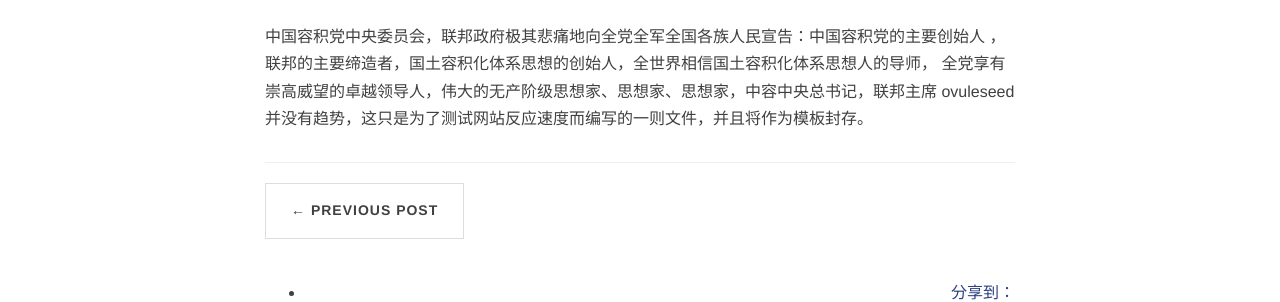
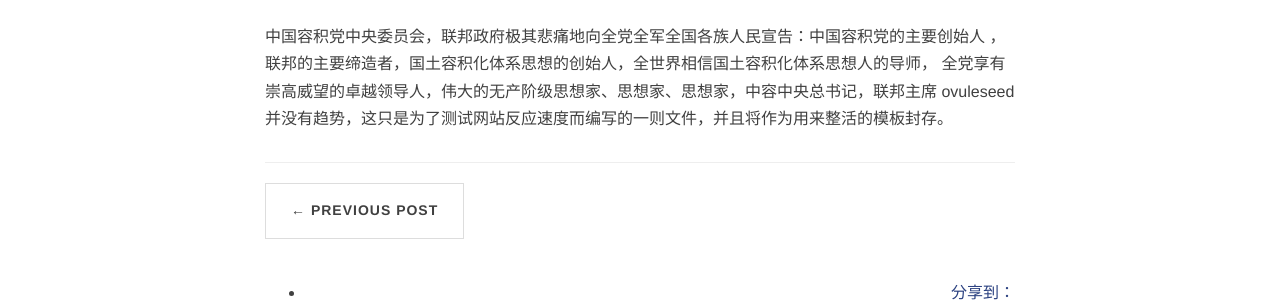
Before and after one commit to ovule-seed/ovule-seed.github.io, a Jekyll site: the page built from _posts/2023-02-01-a1.md, in a window 1280 px wide. Shown: the part 516-818 px from the top of the page. Built offline with Jekyll 4.4.1, drawn with Linux system fonts in a browser that asks for light colours; nearby versions of some CDN libraries; comment, search, counter and statistics services are not loaded.

Commit message:
Update 2023-02-01-a1.md

```diff
--- a/_posts/2023-02-01-a1.md
+++ b/_posts/2023-02-01-a1.md
@@ -8,4 +8,4 @@ description:
 ---
 
 中国容积党中央委员会，联邦政府极其悲痛地向全党全军全国各族人民宣告：中国容积党的主要创始人 ，联邦的主要缔造者，国土容积化体系思想的创始人，全世界相信国土容积化体系思想人的导师，
-全党享有崇高威望的卓越领导人，伟大的无产阶级思想家、思想家、思想家，中容中央总书记，联邦主席 ovuleseed 并没有趋势，这只是为了测试网站反应速度而编写的一则文件，并且将作为模板封存。
+全党享有崇高威望的卓越领导人，伟大的无产阶级思想家、思想家、思想家，中容中央总书记，联邦主席 ovuleseed 并没有趋势，这只是为了测试网站反应速度而编写的一则文件，并且将作为用来整活的模板封存。
```
